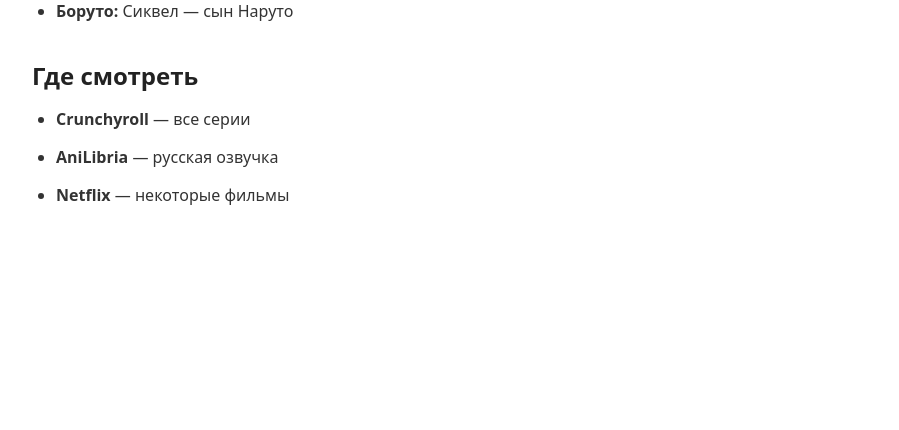
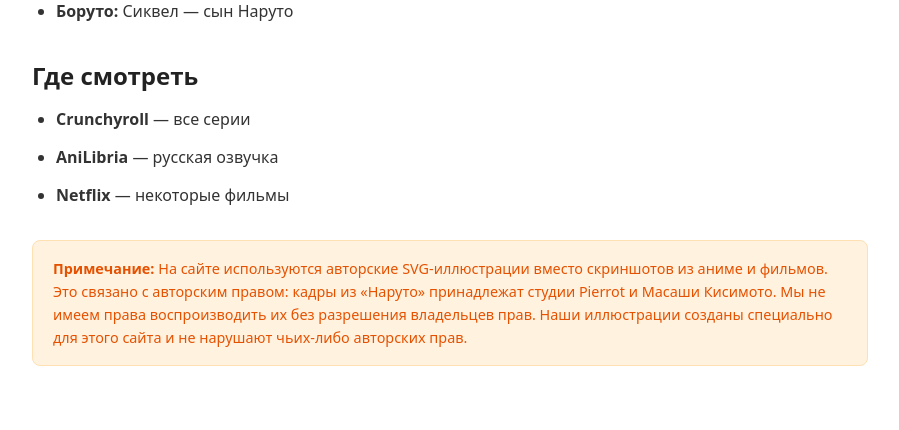
Before and after one commit to invweb/site-mimoAI, a Flask app: page /naruto in a window 1280 px wide. Shown: the part 3647-4077 px from the top of the page, without its empty margins (190-1089 px from the left). Before the commit the page ends 3852 px from the top, so only its background shows below. Run offline with Flask 3, Linux system fonts and the light colour scheme.

Commit message:
Add copyright notice on Naruto page

```diff
--- a/static/style.css
+++ b/static/style.css
@@ -682,3 +682,14 @@ dd { margin-bottom: 0.5rem; }
     border-radius: 8px;
     border: 1px solid #e9ecef;
 }
+
+/* Notice */
+.notice {
+    background: #fff3e0;
+    border: 1px solid #ffe0b2;
+    border-radius: 8px;
+    padding: 1rem 1.25rem;
+    margin-top: 2rem;
+    font-size: 0.9rem;
+    color: #e65100;
+}
--- a/templates/naruto.html
+++ b/templates/naruto.html
@@ -164,6 +164,10 @@
                 <li><strong>Netflix</strong> — некоторые фильмы</li>
             </ul>
         </section>
+
+        <section class="notice">
+            <p><strong>Примечание:</strong> На сайте используются авторские SVG-иллюстрации вместо скриншотов из аниме и фильмов. Это связано с авторским правом: кадры из «Наруто» принадлежат студии Pierrot и Масаши Кисимото. Мы не имеем права воспроизводить их без разрешения владельцев прав. Наши иллюстрации созданы специально для этого сайта и не нарушают чьих-либо авторских прав.</p>
+        </section>
     </main>
 </body>
 </html>
```
